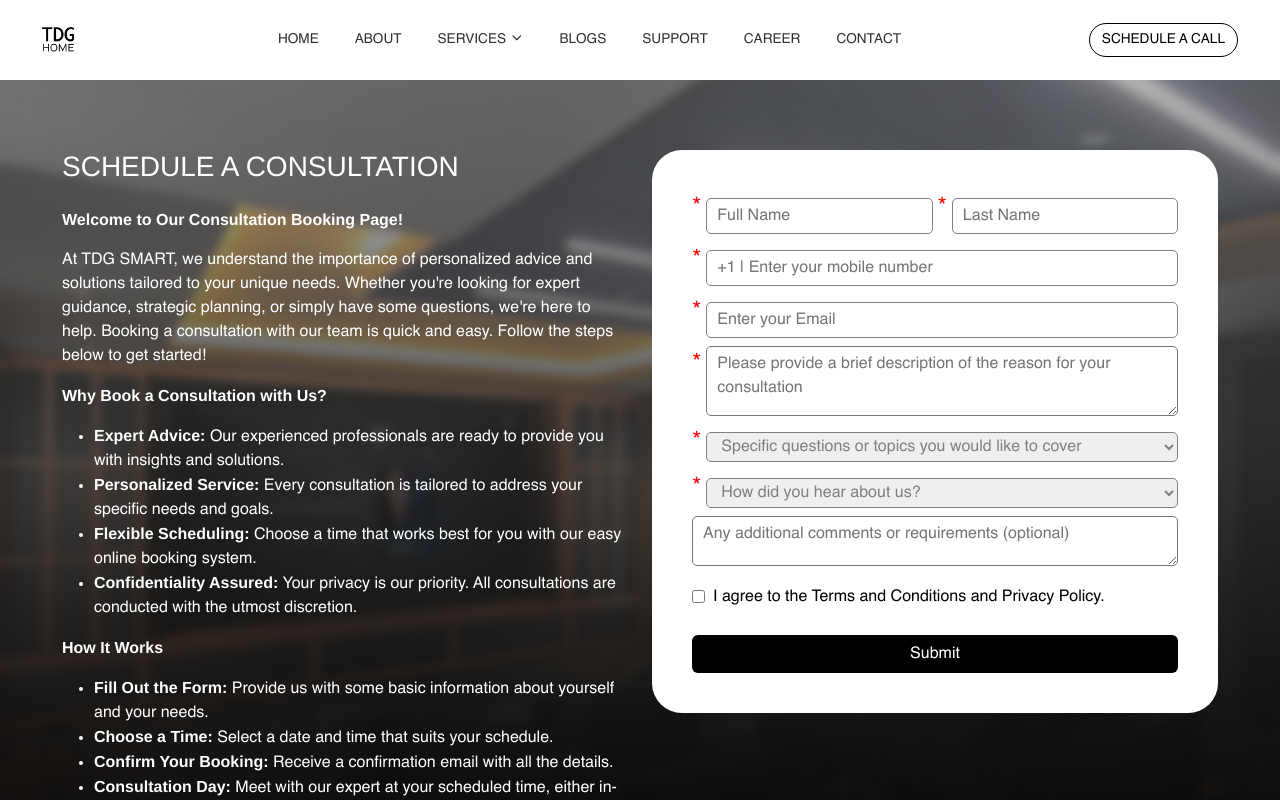
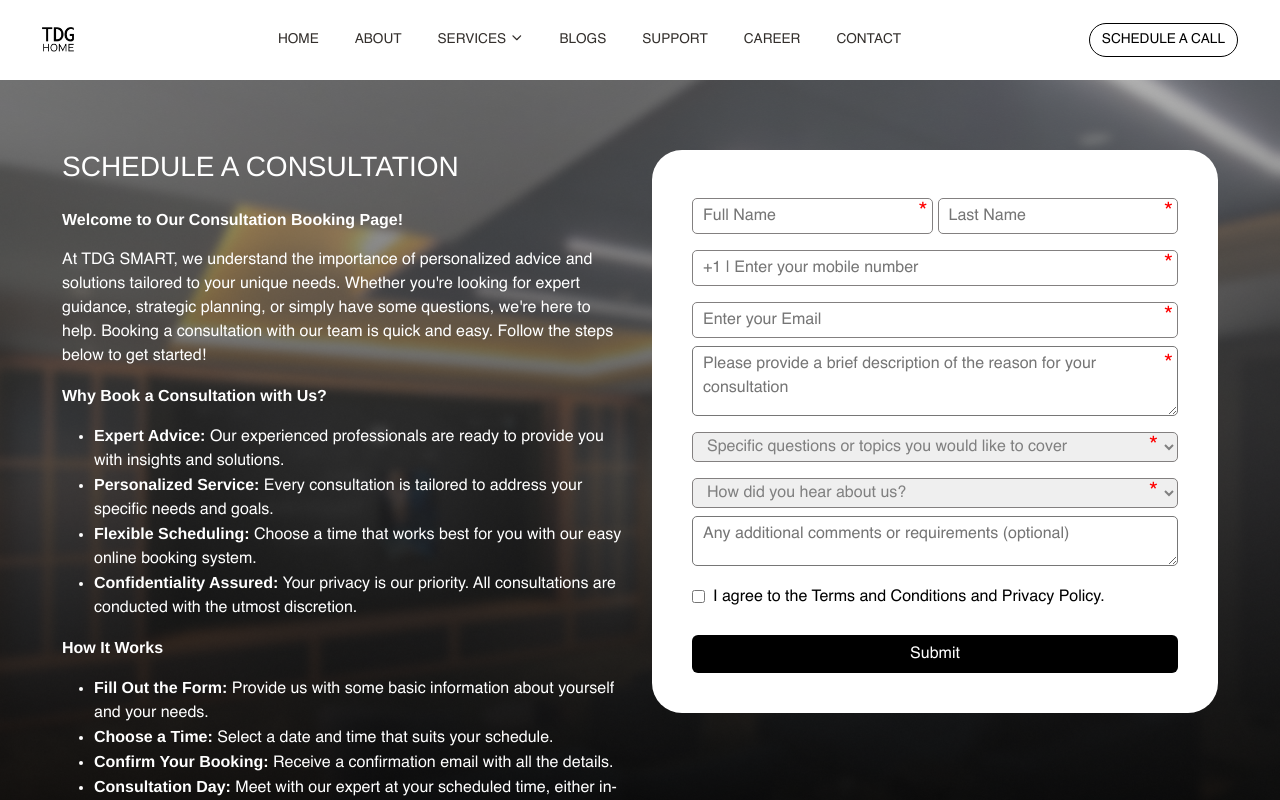
Before and after one commit to tdgfederal/TDG, a React (Create React App) app: page /consultation in a window 1280 px wide. Shown: the top 800 px of the page. Built offline with nearby package versions, Linux system fonts and the light colour scheme.

Commit message:
red star updated

```diff
--- a/src/assets/styles/Schedule.css
+++ b/src/assets/styles/Schedule.css
@@ -1,16 +1,16 @@
 @import url("https://fonts.googleapis.com/css2?family=Marcellus&display=swap");
 
-.schedule-section{
+.schedule-section {
   font-family: Helvetica;
   background-image: url("../images/sch.png");
   background-position: center;
   background-size: cover;
   background-repeat: no-repeat;
 }
-.sch{
+.sch {
   padding: 70px 50px;
 }
-.form-sch{
+.form-sch {
   border-radius: 30px;
   background-color: white;
   color: black;
@@ -41,20 +41,25 @@
   border: none;
 }
 .required:after {
-    content:" *";
+  content: " *";
   color: red;
   font-size: 1.5rem;
 }
-@media(max-width:500px){
-    .sch{
+.required{
+    position: absolute;
+    top: 5px;
+    right: 5px;
+}
+@media (max-width: 500px) {
+  .sch {
     padding: 70px 20px;
   }
-    .form-sch{
+  .form-sch {
     padding: 30px;
   }
 }
 
-.sch-modal{
+.sch-modal {
   height: 100%;
   width: 100%;
   background-color: rgba(0, 0, 0, 0.878);
@@ -65,7 +70,7 @@
   z-index: 9999999;
   top: 0;
 }
-.modal-in{
+.modal-in {
   text-align: center;
   padding: 100px;
   border-radius: 15px;
@@ -73,11 +78,11 @@
   background-color: white;
   position: relative;
 }
-.clandly{
+.clandly {
   color: rgb(29, 107, 234);
   font-weight: 600;
 }
-.cross{
+.cross {
   font-weight: 900;
   font-size: 1.5rem;
   cursor: pointer;
@@ -85,6 +90,6 @@
   top: 20px;
   right: 25px;
 }
-.cross:hover{
+.cross:hover {
   color: red;
 }
--- a/src/pages/Schedule.js
+++ b/src/pages/Schedule.js
@@ -47,7 +47,6 @@ const Schedule = () => {
       alert("Failed! Try again.");
     }
   };
-  console.log(formData);
   return (
     <div className="schedule-section" style={{ color: "white" }}>
       {submit && (
@@ -144,6 +143,7 @@ const Schedule = () => {
         <div className="right-sch col-lg-6">
           <form action="" className="form-sch" onSubmit={handleSubmit}>
             <div className="d-flex" style={{ gap: "5px" }}>
+              <div style={{ position: "relative", width: "100%" }}>
                 <label className="required"></label>
                 <input
                   name="fname"
@@ -152,6 +152,8 @@ const Schedule = () => {
                   placeholder="Full Name"
                   required
                 />
+              </div>
+              <div style={{ position: "relative", width: "100%" }}>
                 <label className="required"></label>
                 <input
                   name="lname"
@@ -161,7 +163,11 @@ const Schedule = () => {
                   required
                 />
               </div>
-            <div className="d-flex" style={{ gap: "5px" }}>
+            </div>
+            <div
+              className="d-flex"
+              style={{ gap: "5px", position: "relative", width: "100%" }}
+            >
               <label className="required"></label>
               <input
                 name="phone"
@@ -171,7 +177,10 @@ const Schedule = () => {
                 required
               />
             </div>
-            <div className="d-flex" style={{ gap: "5px" }}>
+            <div
+              className="d-flex"
+              style={{ gap: "5px", position: "relative", width: "100%" }}
+            >
               <label className="required"></label>
               <input
                 name="email"
@@ -230,8 +239,11 @@ const Schedule = () => {
                 Virtual (via Zoom, Skype, etc.)
               </label>
             </div> */}
-            <div className="d-flex mb-2" style={{ gap: "5px" }}>
-              <label className="required"></label>
+            <div
+              className="d-flex mb-2"
+              style={{ gap: "5px", position: "relative", width: "100%" }}
+            >
+              <label className="required" style={{top:"1px"}}></label>
               <textarea
                 type="text"
                 placeholder="Please provide a brief description of the reason for your consultation"
@@ -246,8 +258,11 @@ const Schedule = () => {
                 required
               />
             </div>
-            <div className="d-flex" style={{ gap: "5px" }}>
-              <label className="required"></label>
+            <div
+              className="d-flex"
+              style={{ gap: "5px", position: "relative", width: "100%" }}
+            >
+              <label className="required" style={{right:"20px"}}></label>
               <select
                 onChange={(e) => {
                   setC(true);
@@ -281,8 +296,11 @@ const Schedule = () => {
                 required
               />
             </div> */}
-            <div className="d-flex" style={{ gap: "5px" }}>
-              <label className="required"></label>
+            <div
+              className="d-flex"
+              style={{ gap: "5px", position: "relative", width: "100%" }}
+            >
+              <label className="required" style={{right:"20px"}}></label>
               <select
                 onChange={(e) => {
                   setC(true);
```
Lines whose indentation alone changed are shown as unchanged.
